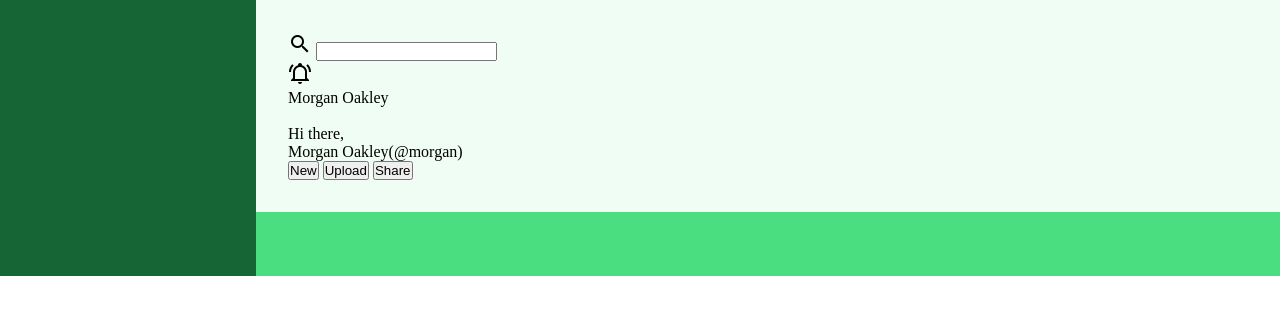
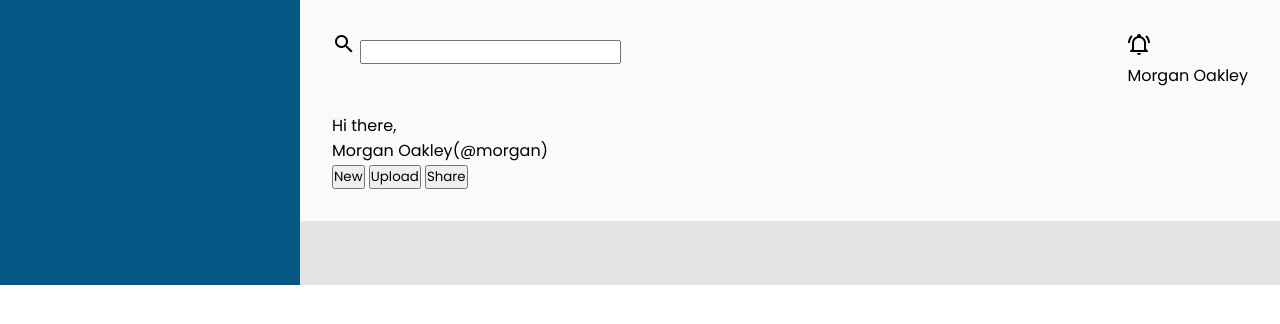
Before and after one commit to Yahyaabbakar92/admin-dashboard-project, a plain HTML site: page index.html in a window 1280 px wide. Drawn offline with Linux system fonts and the light colour scheme.

Commit message:
Started styling top of header

```diff
--- a/style.css
+++ b/style.css
@@ -2,27 +2,58 @@
     margin: 0;
     padding: 0;
     box-sizing: border-box;
+    --mainColor : #075985;
+    --secondaryColor: #f8fafc;
+    --tertiaryColor: #e4e4e7;
+    --profileColor: #fb923c;
+    font-family: 'Poppins', sans-serif;
+}
+
+body {
+    /* height: 100%; */
 }
 
 .container {
     display: grid;
-    grid-template-columns: 1fr 4fr;
-    /* height: 100vh; */
+    grid-template-columns: 300px 1fr;
+    grid-template-rows: auto 1fr;
+    /* height: 100%; */
 }
 
 .header {
     padding: 2em;
-    background-color: #f0fdf4;
+    background-color: var(--secondaryColor);
     grid-column: 2 / 3;
+}
+
+.top {
+    display: flex;
+    justify-content: space-between;
+}
+
+
+div.search > img.icon {
+    /* position: relative;
+    top: 33px; */
+    /* padding-right: 15px; */
+}
+
+
+div.search > label {}
+
+input[type=text] {
+    /* padding-right: 400px;
+    width: min(80%, 800px);
+    margin-left: 45px; */
 }
 
 .sidebar {
     padding: 2em;
-    background-color: #166534;
+    background-color: var(--mainColor);
     grid-row: 1 / 3;
 }
 
 .main-content {
     padding: 2em;
-    background-color: #4ade80;
+    background-color: var(--tertiaryColor);
 }
```
